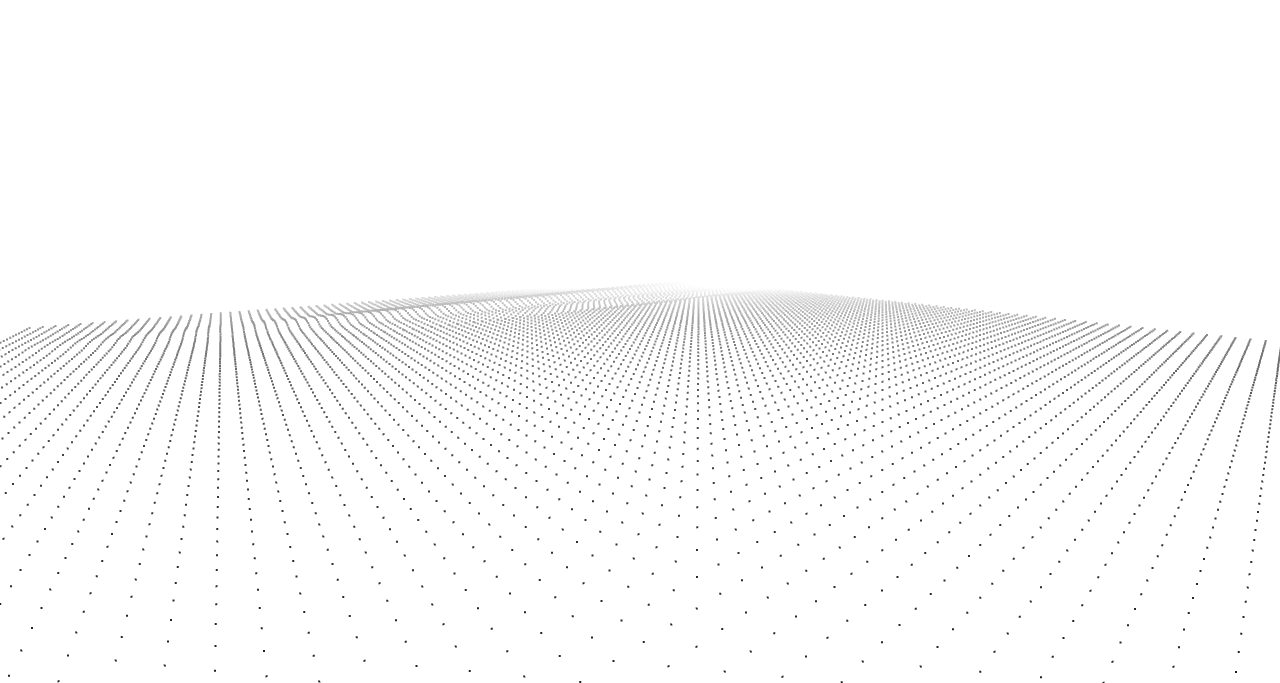
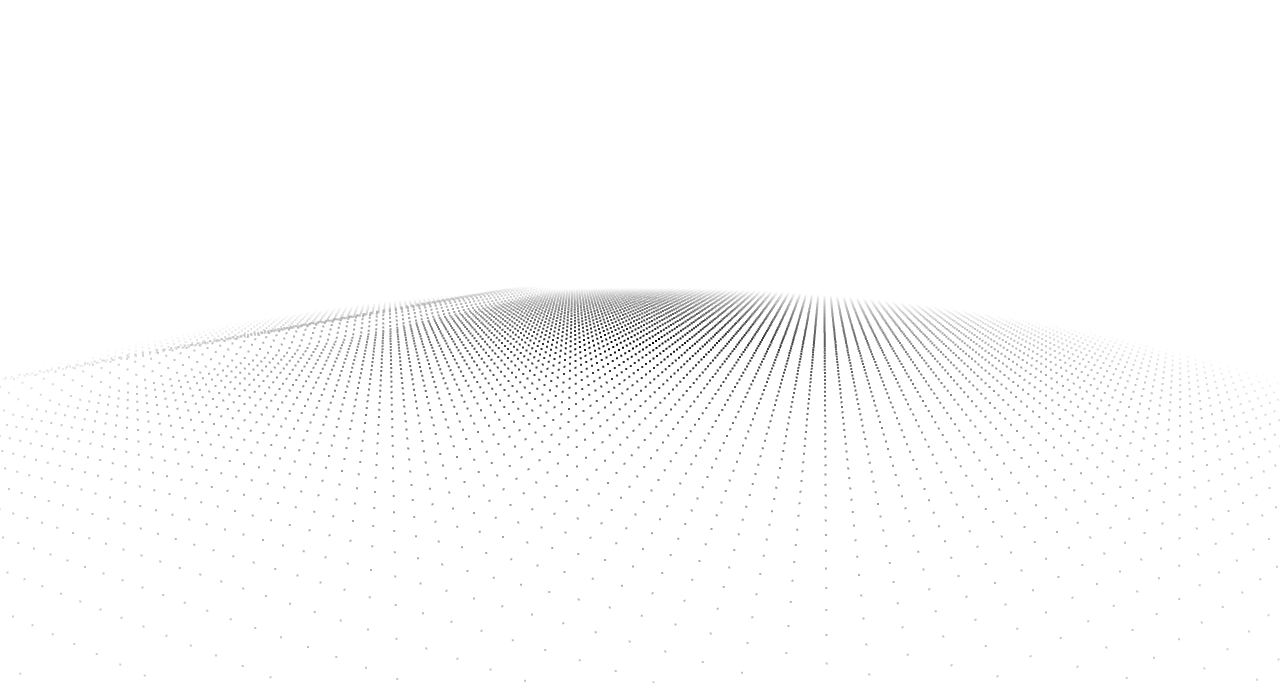
Before and after one commit to nikolajbaer/nikolajbaer.github.io, a plain HTML site: page index.html in a window 1280 px wide. Shown: the part 117-800 px from the top of the page. Drawn offline with nearby package versions, Linux system fonts and the light colour scheme; animation ran at ten frames a second.

Commit message:
swap twitter for thingiverse, remove pitching motion for now until i get it better

```diff
--- a/index.html
+++ b/index.html
@@ -61,7 +61,7 @@ a {
         <li><a href="https://en.wikipedia.org/wiki/San_Diego"><i class="fas fa-home"></i></a></li>
         <li><a href="https://github.com/nikolajbaer/"><i class="fab fa-github"></i></a></li>
         <li><a href="https://linkedin.com/in/nikolajbaer/"><i class="fab fa-linkedin"></i></a></li>
-        <li><a href="https://twitter.com/nikolajb/"><i class="fab fa-twitter"></i></a></li>
+        <li><a href="https://www.thingiverse.com/nikolajbaer/designs"><i class="fas fa-cube"></i></a></li>
         <li><a href="https://nikolaj.itch.io/"><i class="fab fa-itch-io"></i></a></li>
         <li><a href="https://www.cukeragency.com/"><i class="fab fa-black-tie"></i></a></li>
         <li><a href="https://opensandiego.org/"><i class="fas fa-hands-helping"></i></a></li>
--- a/main.js
+++ b/main.js
@@ -15,9 +15,11 @@ function main(){
     renderer.setClearColor( 0xffffff, 1)
 
     const vertices = [];
-    for ( let x = 0; x < N; x ++ ) {
-        for( let z = 0; z < N; z ++ ){
-	        vertices.push( (N/2)-x, 0, (N/2)-z );
+    const W = N;
+    const D = N;
+    for ( let x = 0; x < D; x ++ ) {
+        for( let z = 0; z < W; z ++ ){
+	        vertices.push( (D/2)-x, 0, (W/2)-z );
         }
     }
     uniforms = {
@@ -37,7 +39,7 @@ function main(){
     } );
     const points = new THREE.Points( geometry, material );
     points.position.y = -1
-    points.rotation.y = -Math.PI/3.5;
+    points.rotation.y = -Math.PI/9.3;
     scene.add( points );
 
     camera.position.y = N/10
@@ -80,30 +82,37 @@ uniform float time;
 uniform float width;
 uniform float period;
 varying float distToCamera;
-varying float distfromCenter;
+varying float distFromCenter;
 
-
+// Vertical Component (height)
 float wave_y(float x, float t, float d, float a){
     float t1 = width * .75 - mod(t*period,width * 1.5);
     float p = (x+t1)/d;
     return a * (cos(p-t1) + 1.) * step(abs(t1-p),PI);
 }
 
+// Horizontal Component (translates on X or the path of the wave)
+// Currently disabled until i figure out a better way to do this
 float wave_x(float x,float z,float t,float d, float a){
+    return x;
     float t1 = width * .75 - mod(t*period,width*1.5);
     float p = (x+t1)/d;
     float a1 = a;
+    // TODO how to make the lip fall when it gets high enough
     return x - (a1 * cos(p-t1) * step(abs(t1-p),2.*PI));
 }
 
 void main(){
+    // NOTE I am composing functions, not doing a proper first principles approach
+    // this may or may not yield a nice looking result
+
     gl_PointSize = 2.;
 
     // shape our amplitude relative to z (breadth of wave)
-    float a = sin( (position.z+(width/2.))/width );
+    float a = cos( (position.z+(width/2.))/width );
 
     // shape when we crest the wave relative to x (wave path)
-    float v = (1. - (position.x + (width/2.)) / width) * a * 3.;
+    float v = (1. - (position.x + (width/2.)) / width) * a * 2.;
 
     // calculate vertical component as sine wave, amplified later on by v
     // TODO and later by A if we focus like a reef a-frame
@@ -116,6 +125,8 @@ void main(){
     vec4 cs_position = modelViewMatrix * vec4(position,1.);
     distToCamera = -cs_position.z;
 
+    distFromCenter = sqrt(pow(position.x,2.) + pow(position.z,2.));
+
     // and update our position
     gl_Position = projectionMatrix * modelViewMatrix * vec4(x,y,position.z,1.);
 }
@@ -124,6 +135,7 @@ void main(){
 
 const fSource = `
 varying float distToCamera;
+varying float distFromCenter;
 uniform float width;
 uniform float time;
 
@@ -131,7 +143,7 @@ void main() {
     vec4 color = vec4(max(1. - (time - 1.)/3.,0.));
     vec4 fog_color = vec4(1.);
 
-    float fog_amount = distToCamera/width;
+    float fog_amount = pow(distFromCenter/(width*0.5),1.);
     gl_FragColor = mix( color, fog_color, fog_amount);
 
 }
```
